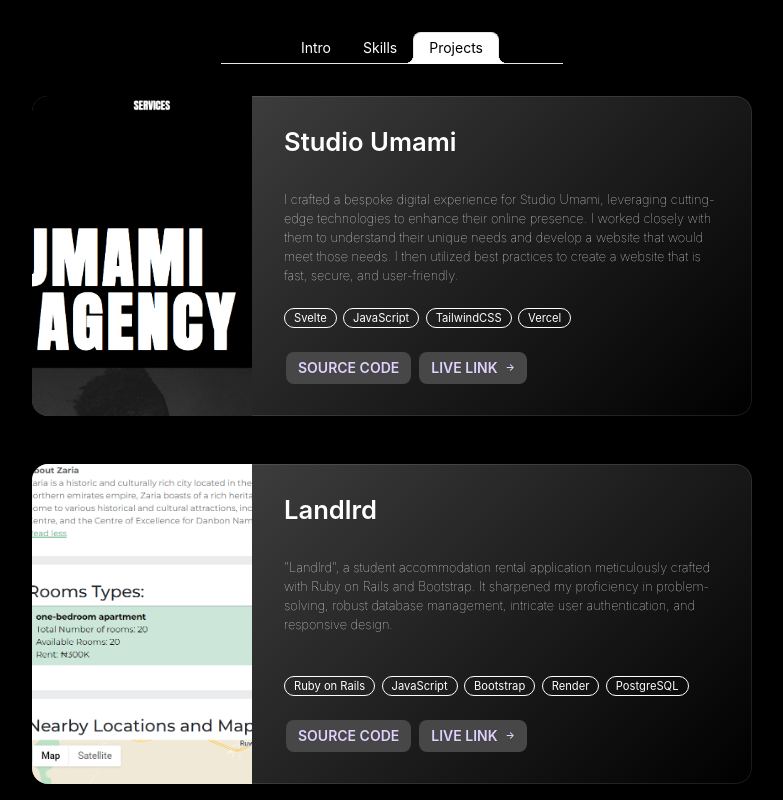
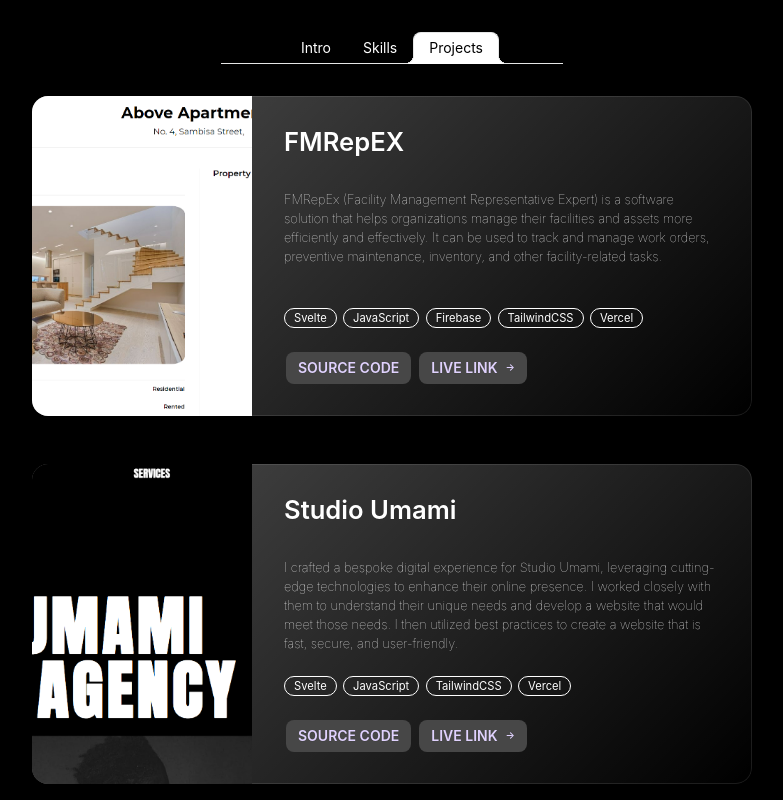
Before and after one commit to lukman155/portfolio-terminal, a SvelteKit app: page / in a window 1280 px wide. Both pictures are taken after a click on the link "Projects". Shown: the top 800 px of the page, without its empty margins (248-1031 px from the left). Built offline with nearby package versions, Linux system fonts and the light colour scheme; a web font is replaced by a local one.

Commit message:
Add: to Portfolio

```diff
--- a/src/routes/Tab3.svelte
+++ b/src/routes/Tab3.svelte
@@ -2,6 +2,16 @@
 	import { onMount } from "svelte";
 
   const projects = [
+    {
+      name:'FMRepEX',
+      desc:'FMRepEx (Facility Management Representative Expert) is a software solution that helps organizations manage their facilities and assets more efficiently and effectively. It can be used to track and manage work orders, preventive maintenance, inventory, and other facility-related tasks.',
+      alt: 'icon',
+      tech:['Svelte', 'JavaScript', 'Firebase', 'TailwindCSS', 'Vercel'],
+      image:"/fmrep.png",
+      liveUrl:'https://fmrep-frontend.vercel.app/',
+      sourceCode:'https://github.com/lukman155/fmrep-frontend',
+      color: 'rgba(255, 255, 255, 0.15)',
+    },
     {
       name:'Studio Umami',
       desc:'I crafted a bespoke digital experience for Studio Umami, leveraging cutting-edge technologies to enhance their online presence. I worked closely with them to understand their unique needs and develop a website that would meet those needs. I then utilized best practices to create a website that is fast, secure, and user-friendly.',
```
Also changed, not shown: static/fmrep.png (added).
